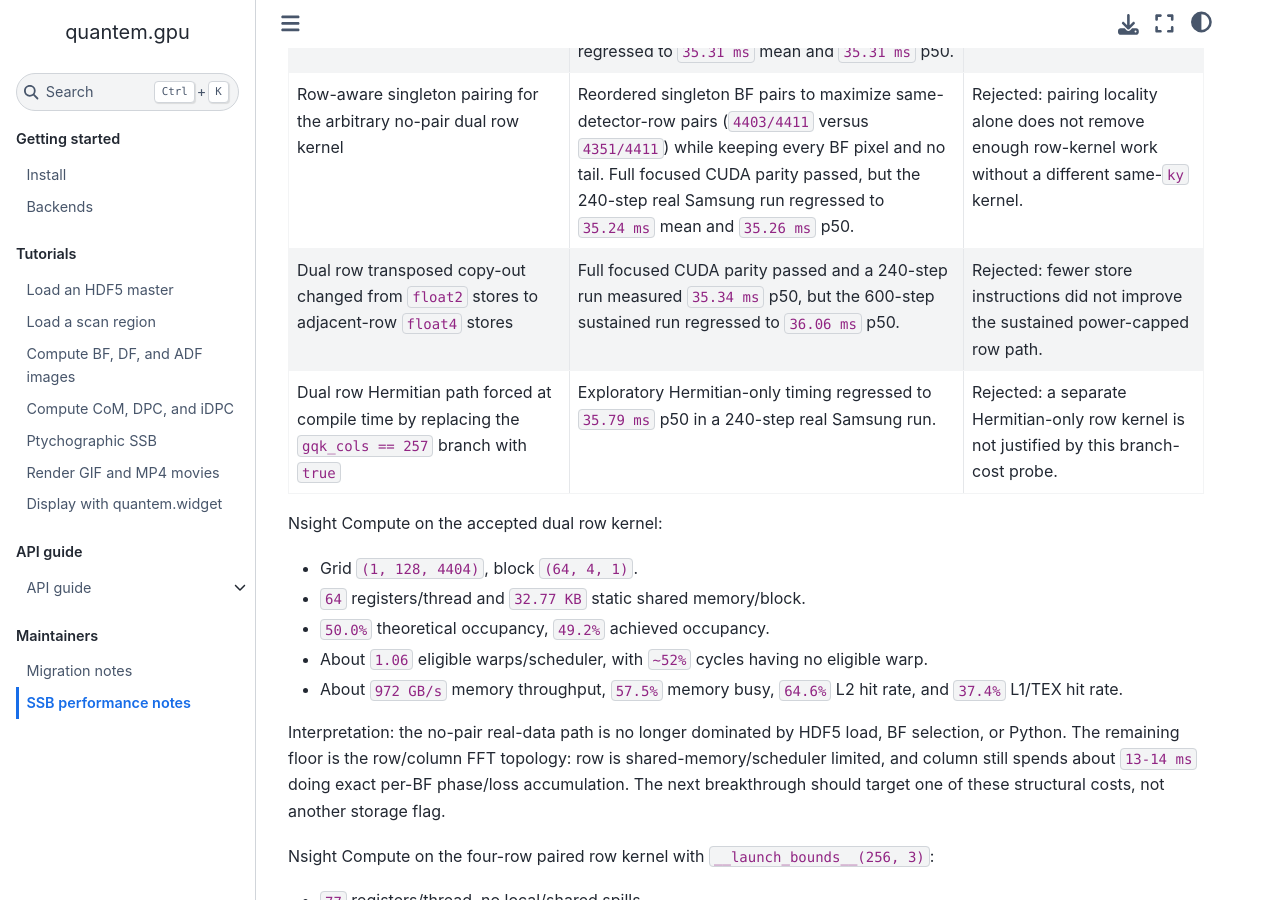
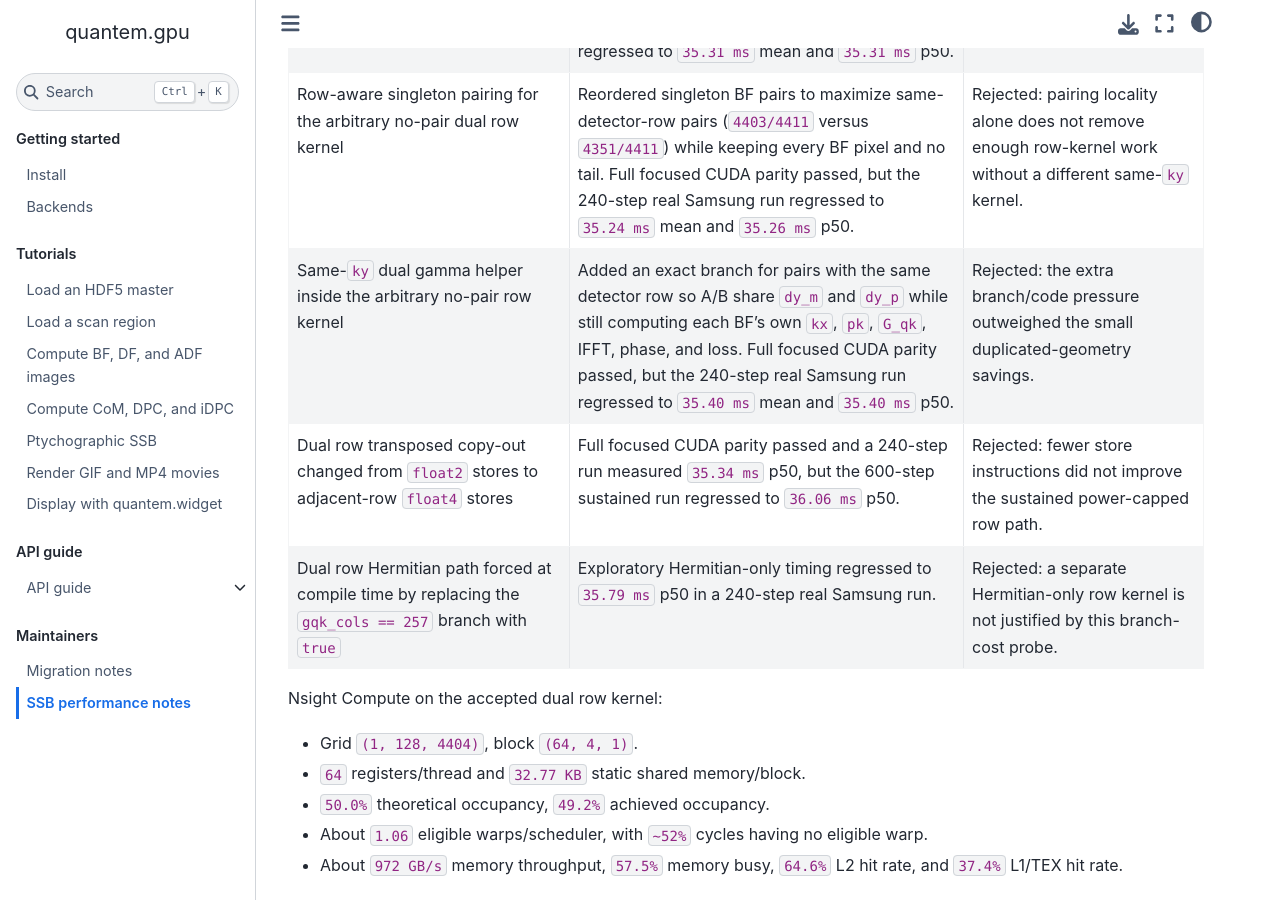
Before and after one commit to bobleesj/quantem.gpu, a Jupyter Book: the page built from docs/maintainer/ssb-performance.md, in a window 1280 px wide and 900 px high, scrolled down 14077 px. Built offline with Jupyter Book 1.0.4 settings and Sphinx 7.4.7 and the Sphinx Book theme 1.1.4, drawn with Linux system fonts in a browser that asks for light colours.

Commit message:
docs: record SSB same-ky rejection

```diff
--- a/docs/maintainer/ssb-performance.md
+++ b/docs/maintainer/ssb-performance.md
@@ -505,6 +505,7 @@ Rejected follow-ups from this subpixel-BF pass:
 | Dual row `float4` row-IFFT packing for arbitrary no-pair BF pixels | Full focused CUDA parity passed after isolating the probe to the real Samsung no-pair dual row kernel. The 240-step real Samsung run regressed to `36.18 ms` mean and `36.17 ms` p50 (`27.6 FPS`) versus the accepted scalar-loss baseline of about `34.97 ms` mean / `34.95 ms` p50. | Rejected: packing the A/B row FFTs into `float4` reduced no useful sustained wall time; the extra register/instruction pressure outweighed fewer shared-memory slots and helper calls. |
 | Sequential-index mode for the arbitrary no-pair dual row kernel | The real Samsung full-BF cache has `8822` sequential singleton BF pixels and dual pairs `[0,1], [2,3], ...`, so a guarded mode replaced `pair_a/pair_b` loads with affine `idx_a = base + 2*pair`. Full focused CUDA parity passed, but the 240-step real Samsung run regressed to `35.31 ms` mean and `35.31 ms` p50. | Rejected: pair-index gathers are not a meaningful part of the remaining row/column floor. |
 | Row-aware singleton pairing for the arbitrary no-pair dual row kernel | Reordered singleton BF pairs to maximize same-detector-row pairs (`4403/4411` versus `4351/4411`) while keeping every BF pixel and no tail. Full focused CUDA parity passed, but the 240-step real Samsung run regressed to `35.24 ms` mean and `35.26 ms` p50. | Rejected: pairing locality alone does not remove enough row-kernel work without a different same-`ky` kernel. |
+| Same-`ky` dual gamma helper inside the arbitrary no-pair row kernel | Added an exact branch for pairs with the same detector row so A/B share `dy_m` and `dy_p` while still computing each BF's own `kx`, `pk`, `G_qk`, IFFT, phase, and loss. Full focused CUDA parity passed, but the 240-step real Samsung run regressed to `35.40 ms` mean and `35.40 ms` p50. | Rejected: the extra branch/code pressure outweighed the small duplicated-geometry savings. |
 | Dual row transposed copy-out changed from `float2` stores to adjacent-row `float4` stores | Full focused CUDA parity passed and a 240-step run measured `35.34 ms` p50, but the 600-step sustained run regressed to `36.06 ms` p50. | Rejected: fewer store instructions did not improve the sustained power-capped row path. |
 | Dual row Hermitian path forced at compile time by replacing the `gqk_cols == 257` branch with `true` | Exploratory Hermitian-only timing regressed to `35.79 ms` p50 in a 240-step real Samsung run. | Rejected: a separate Hermitian-only row kernel is not justified by this branch-cost probe. |
 
```
